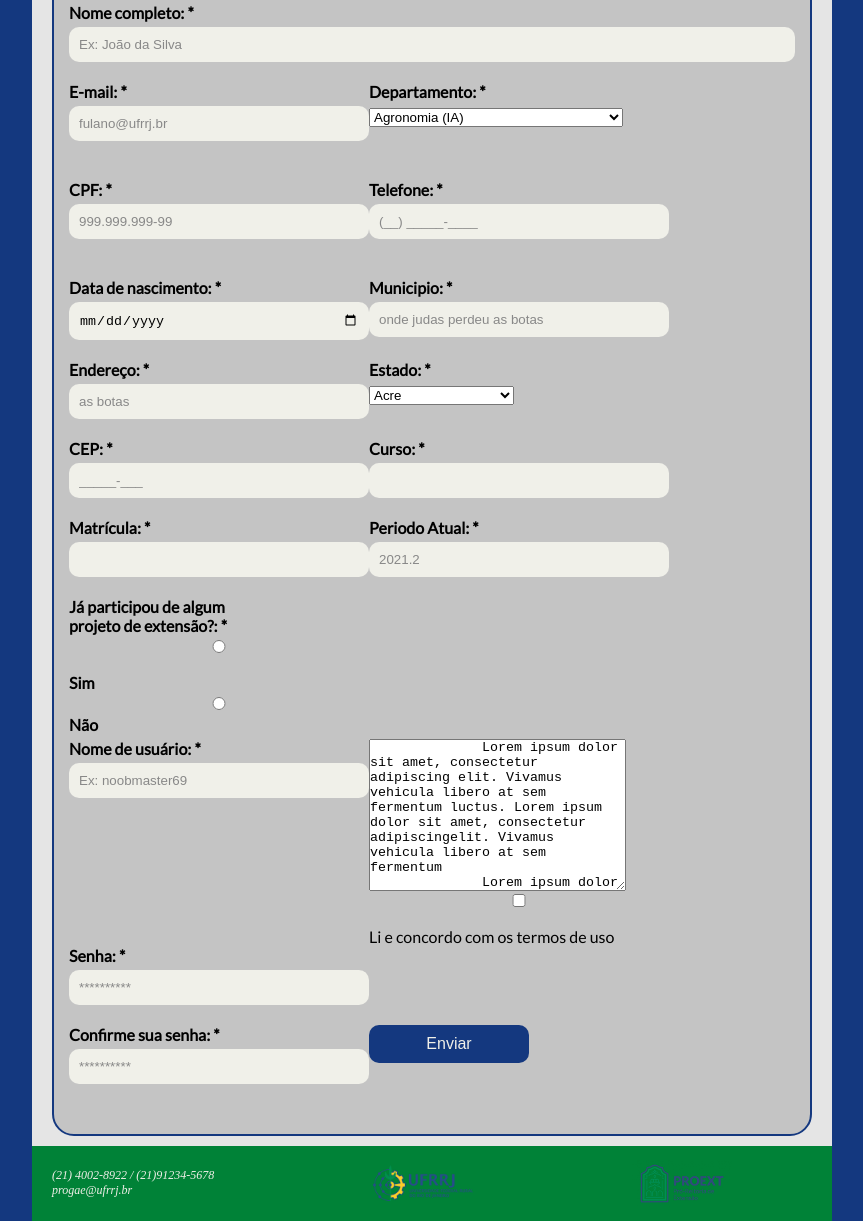
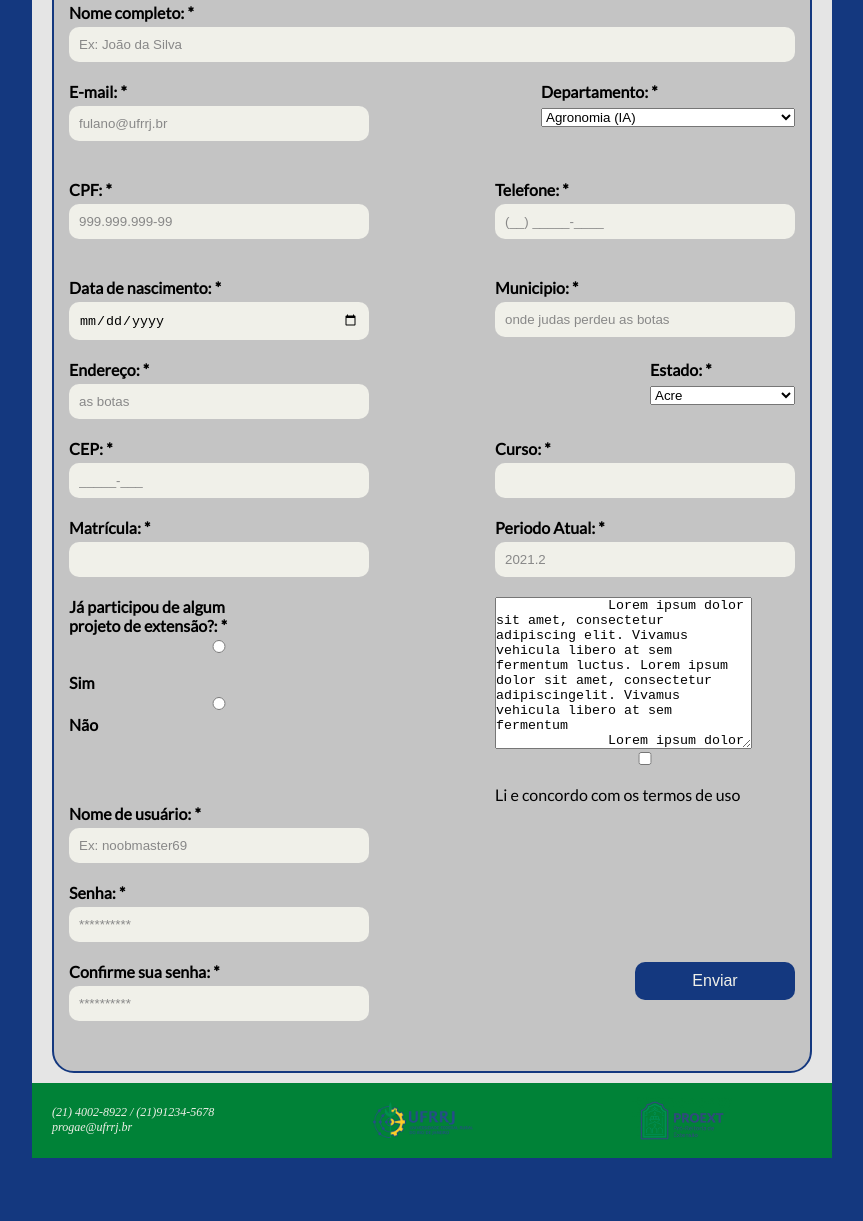
Before and after one commit to danvinicius/projeto-web0, a plain HTML site: page aluno/cadastro.html in a window 1280 px wide. Shown: the part 299-1520 px from the top of the page, without its empty margins (208-1071 px from the left). After the commit the page ends 1457 px from the top, so only its background shows below. Drawn offline with Linux system fonts and the light colour scheme.

Commit message:
alinhando as divs na direita

```diff
--- a/aluno/cadastro.html
+++ b/aluno/cadastro.html
@@ -62,7 +62,7 @@
               placeholder="fulano@ufrrj.br"
             />
           </div>
-          <div id="departamento" class="left">
+          <div id="departamento" class="right">
             <label for="departamento">Departamento: *</label><br>
             <select name="departamento" id="departamento">
               <option value="ia">Agronomia (IA)</option>
@@ -88,7 +88,7 @@
               placeholder="999.999.999-99"
             />
           </div>
-          <div id="tel" class="left">
+          <div id="tel" class="right">
             <label for="tel">Telefone: *</label>
             <input type="tel" id="tel" name="tel" placeholder="(__) _____-____" />
           </div>
@@ -97,7 +97,7 @@
             <label for="nasc">Data de nascimento: *</label>
             <input type="date" name="nasc" id="nasc" />
           </div>
-          <div id="municipio" class="left">
+          <div id="municipio" class="right">
             <label for="municipio">Municipio: *</label>
             <input type="text" name="municipio" id="municipio" placeholder="onde judas perdeu as botas">
           </div>
@@ -106,7 +106,7 @@
             <label for="endereco">Endereço: *</label>
             <input type="text" name="endereco" id="endereco" placeholder="as botas">
           </div>
-          <div id="estado" class="left">
+          <div id="estado" class="right">
           <label for="estado">Estado: *</label><br>
           <select id="estado" name="estado">
             <option value="AC">Acre</option>
@@ -143,7 +143,7 @@
             <label for="cep">CEP: *</label>
             <input type="number" id="cep" name="cep" placeholder="_____-___">
           </div>
-          <div id="curso" class="left">
+          <div id="curso" class="right">
             <label for="curso">Curso: *</label>
             <input type="text" id="curso" name="curso">
           </div>
@@ -152,7 +152,7 @@
             <label for="matricula">Matrícula: *</label>
             <input type="number" id="matricula" name="matricula">
           </div>
-          <div id="periodo atual" class="left">
+          <div id="periodo atual" class="right">
             <label for="periodo atual">Periodo Atual: *</label>
             <input type="number" id="periodo atual" name="periodo atual" placeholder="2021.2">
           </div>
@@ -163,6 +163,13 @@
             <label for="sim">Sim</label>
             <input type="radio" name="participou" id="nao" value="Nao">
             <label for="nao">Não</label>
+          </div>
+          <div id="termos" class="right">
+            <textarea name="termos" id="termos" cols="30" rows="10" readonly>
+              Lorem ipsum dolor sit amet, consectetur adipiscing elit. Vivamus vehicula libero at sem fermentum luctus. Lorem ipsum dolor sit amet, consectetur adipiscingelit. Vivamus vehicula libero at sem fermentum
+              Lorem ipsum dolor sit amet, consectetur adipiscing elit. Vivamus vehicula libero at sem fermentum </textarea>
+              <input type="checkbox" id="concordo" />
+              <h0>Li e concordo com os termos de uso</h0>
           </div>
           <div class="clear"></div>
           <!--
@@ -193,13 +200,6 @@
               placeholder="Ex: noobmaster69"
             />
           </div>
-          <div id="termos" class="left">
-            <textarea name="termos" id="termos" cols="30" rows="10" readonly>
-              Lorem ipsum dolor sit amet, consectetur adipiscing elit. Vivamus vehicula libero at sem fermentum luctus. Lorem ipsum dolor sit amet, consectetur adipiscingelit. Vivamus vehicula libero at sem fermentum
-              Lorem ipsum dolor sit amet, consectetur adipiscing elit. Vivamus vehicula libero at sem fermentum </textarea>
-              <input type="checkbox" id="concordo" />
-              <h0>Li e concordo com os termos de uso</h0>
-          </div>
           <div class="clear"></div>
           <div id="password" class="left">
             <label for="password">Senha: *</label>
@@ -220,7 +220,7 @@
               placeholder="**********"
             />
           </div>
-          <div id="enviar" class="left">
+          <div id="enviar" class="right">
             <button style="width: 160px;">Enviar</button>
           </div>
           <div class="clear"></div>
--- a/aluno/style.css
+++ b/aluno/style.css
@@ -67,6 +67,10 @@
     float:left;
 }
 
+.right {
+    float: right;
+}
+
 .clear {
     clear:both;
 }
```
